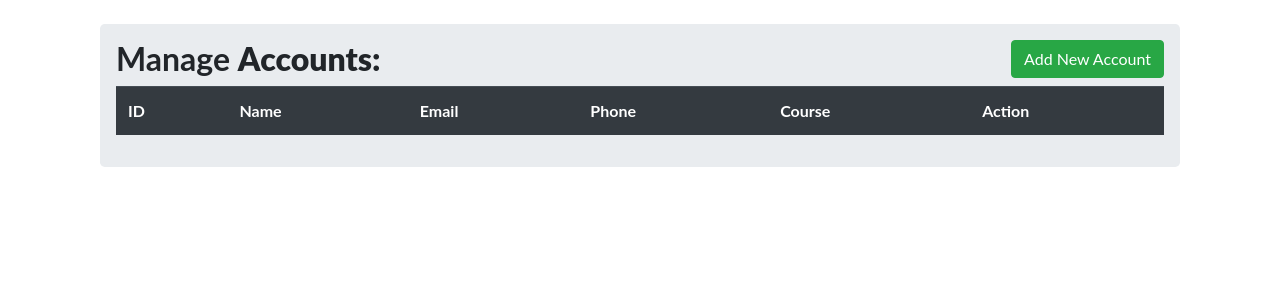
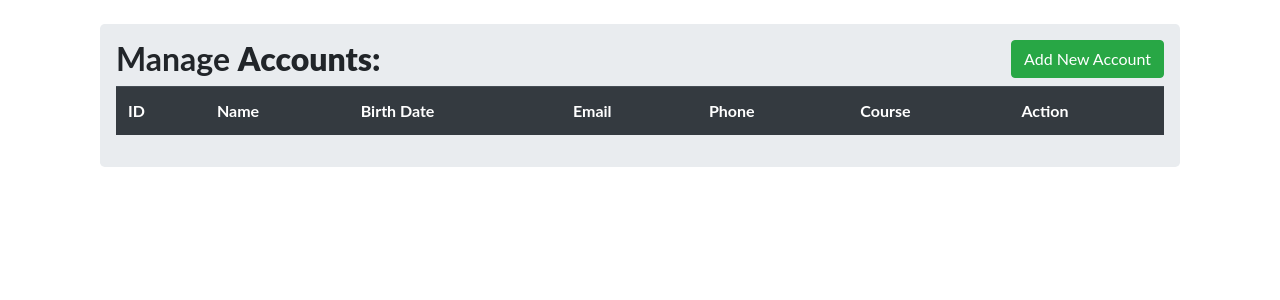
Before and after one commit to qejaquino/MidtermProjectAct1, a Flask app: page /insert in a window 1280 px wide. Shown: the part 56-356 px from the top of the page. Run offline with Flask 2, Linux system fonts and the light colour scheme; lists and menus that the app fills with data are empty; some libraries are stand-ins or nearby versions.

Commit message:
Clean up for data accounts view.

```diff
--- a/MidtermProjectAct1/project/website/templates/account.html
+++ b/MidtermProjectAct1/project/website/templates/account.html
@@ -13,6 +13,7 @@
             <tr>
               <th>ID</th>
               <th>Name</th>
+              <th>Birth Date</th>
               <th>Email</th>
               <th>Phone</th>
               <th>Course</th>
@@ -24,6 +25,7 @@
               <td>{{accounts.id}}</td>
               <td>{{accounts.first_name}} {{accounts.last_name}}</td>
               <td>{{accounts.birth_date}}</td>
+              <td>{{accounts.email}}</td>
               <td>{{accounts.course}}</td>
               <td>{{accounts.phone}}</td>
 
```
